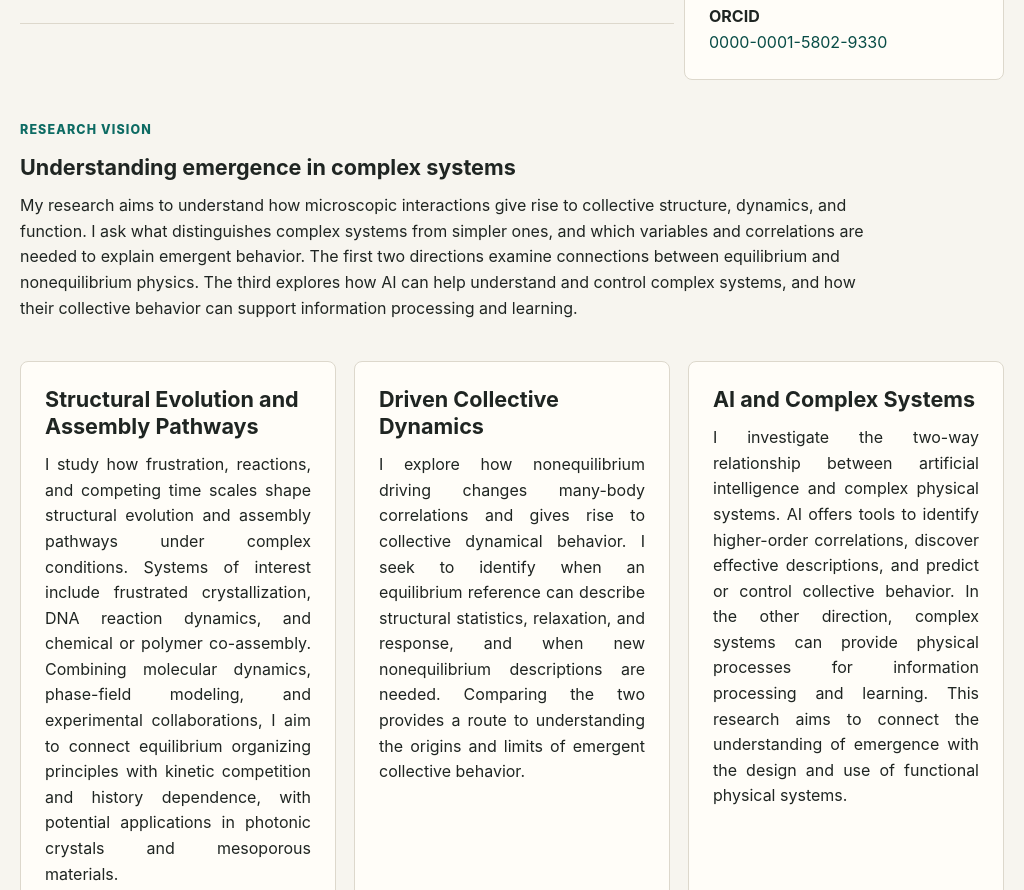
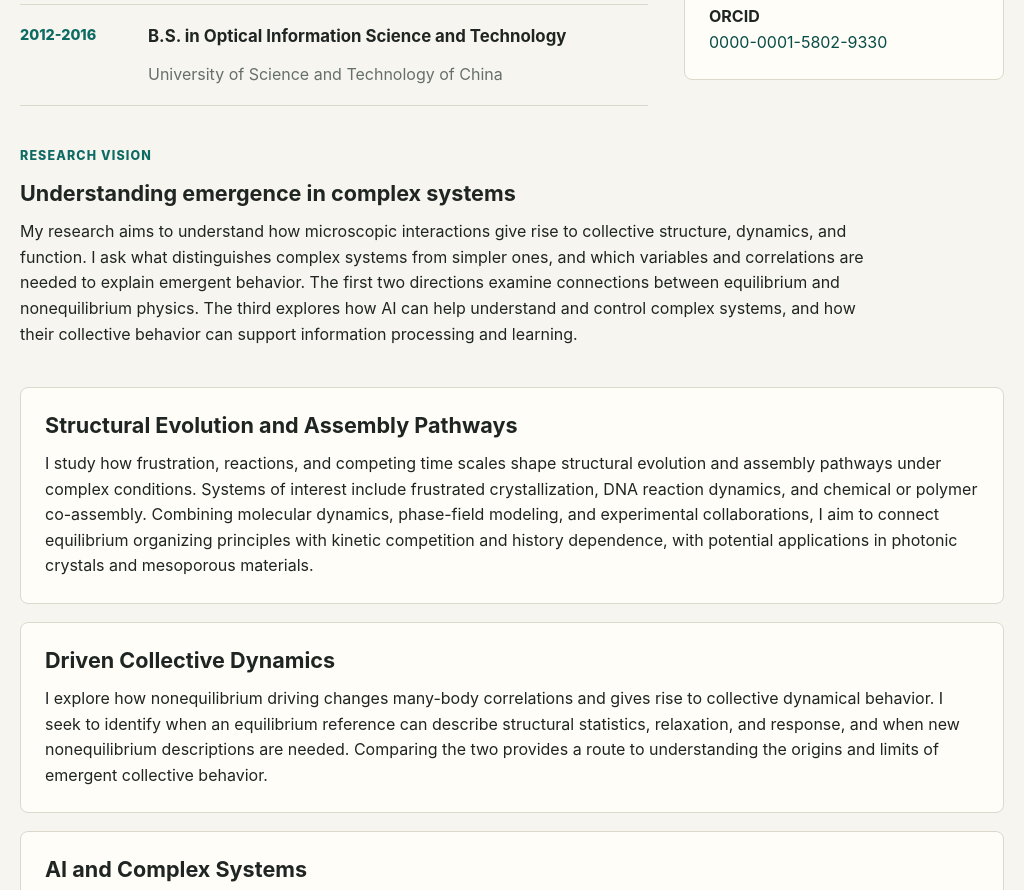
Before and after one commit to fangh16/fangh.github.io, a plain HTML site: page resume.html in a window 1024 px wide. Shown: the part 816-1706 px from the top of the page. Drawn offline with Linux system fonts and the light colour scheme.

Commit message:
Update CV research and Chengdu talk and improve responsive layout

```diff
--- a/resume.html
+++ b/resume.html
@@ -6,7 +6,7 @@
     <title>CV & Research | Huang Fang</title>
     <meta name="description" content="Research interests and academic background of Huang Fang at Fudan University: emergence, assembly pathways, driven collective dynamics, and AI and complex systems.">
     <link rel="icon" href="favicon.svg" type="image/svg+xml">
-    <link rel="stylesheet" href="styles.css">
+    <link rel="stylesheet" href="styles.css?v=20261120-layout">
   </head>
   <body>
     <header class="site-header">
@@ -23,8 +23,8 @@
         <p class="eyebrow">Curriculum Vitae</p>
         <h1>CV & Research Interests</h1>
         <div class="hero-actions">
-          <a class="button primary" href="assets/documents/Huang-Fang-CV.pdf?v=20261112-5" download="Huang-Fang-CV.pdf">Download CV (PDF)</a>
-          <a class="button" href="assets/documents/Huang-Fang-CV.pdf?v=20261112-5">View CV (PDF)</a>
+          <a class="button primary" href="assets/documents/Huang-Fang-CV.pdf?v=20261120" download="Huang-Fang-CV.pdf">Download CV (PDF)</a>
+          <a class="button" href="assets/documents/Huang-Fang-CV.pdf?v=20261120">View CV (PDF)</a>
         </div>
       </section>
 
--- a/styles.css
+++ b/styles.css
@@ -214,7 +214,11 @@ p:last-child {
 
 .lead,
 .section-grid p,
-.research-blocks p,
+.research-overview p,
+.research-blocks p {
+  text-align: left;
+}
+
 .publication-card p:not(.pub-meta),
 .all-publications li {
   text-align: justify;
@@ -435,6 +439,33 @@ code {
   font-size: 0.92rem;
 }
 
+@media (min-width: 861px) and (max-width: 1100px) {
+  .timeline article {
+    grid-template-columns: 110px minmax(0, 1fr);
+    column-gap: 18px;
+    row-gap: 4px;
+  }
+
+  .timeline span {
+    grid-row: 1 / span 2;
+  }
+
+  .timeline-meta {
+    grid-column: 2;
+    text-align: left;
+  }
+
+  .timeline .no-wrap {
+    white-space: normal;
+  }
+}
+
+@media (max-width: 1100px) {
+  .research-blocks {
+    grid-template-columns: 1fr;
+  }
+}
+
 @media (max-width: 860px) {
   .site-header,
   .site-footer {
```
Also changed, not shown: index.html (+2 -2 lines), 1 other file.
